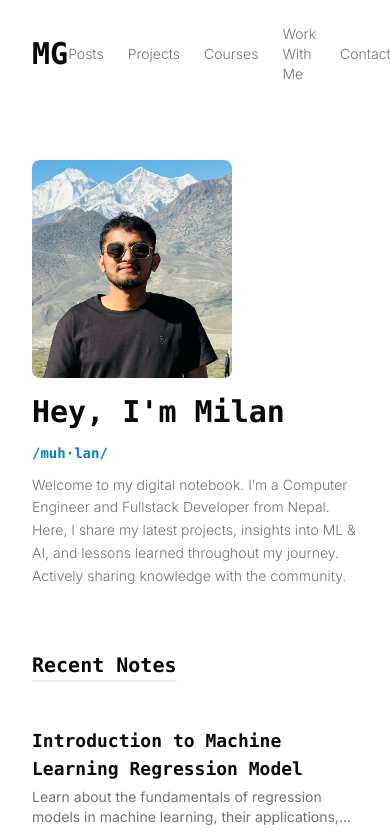
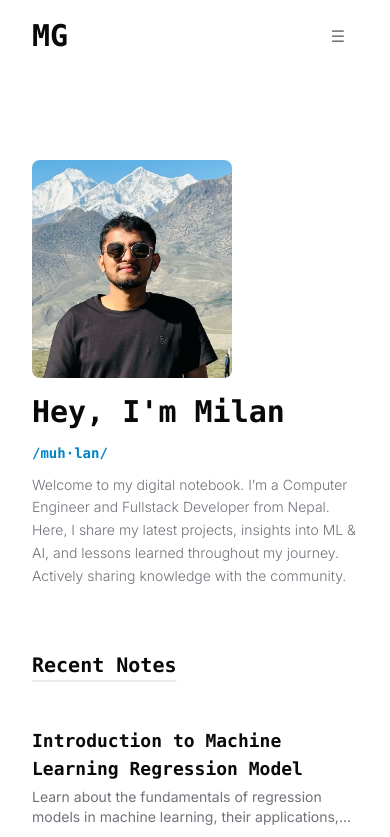
Before and after one commit to themilang/DigitalNotebook, a Next.js app: page / in a window 390 px wide. Shown: the top 837 px of the page. Built offline with nearby package versions, Linux system fonts and the light colour scheme; no server answers; a web font is replaced by a local one.

Commit message:
hamburger

```diff
--- a/components/header.tsx
+++ b/components/header.tsx
@@ -1,17 +1,46 @@
+"use client"
 import Link from 'next/link'
 import { ThemeToggle } from './theme-toggle'
+import { useState } from 'react'
 
 export default function Header() {
+  const [isMenuOpen, setIsMenuOpen] = useState(false)
+
+  const toggleMenu = () => {
+    setIsMenuOpen(!isMenuOpen)
+  }
+
   return (
-    <header className='fixed inset-x-0 top-0 z-50 bg-background/75 py-6 backdrop-blur-sm'>
+    <header className='fixed inset-x-0 top-0 z-50 bg-background/75 py-4 backdrop-blur-sm'>
       <nav className='container flex max-w-3xl items-center justify-between'>
+        {/* Logo */}
         <div>
           <Link href='/' className='font-mono text-3xl font-extrabold'>
             MG
           </Link>
         </div>
 
-        <ul className='flex items-center gap-6 text-sm font-light text-muted-foreground sm:gap-10'>
+        {/* Hamburger Menu for Mobile */}
+        <div className='sm:hidden'>
+          <button
+            onClick={toggleMenu}
+            className='flex items-center justify-center w-10 h-10 text-muted-foreground hover:text-foreground'
+            aria-label='Toggle navigation menu'
+          >
+            {isMenuOpen ? (
+              <span>&times;</span> /* Close Icon */
+            ) : (
+              <span>&#9776;</span> /* Hamburger Icon */
+            )}
+          </button>
+        </div>
+
+        {/* Navigation Links */}
+        <ul
+          className={`absolute sm:static top-16 left-0 w-full sm:w-auto bg-background sm:bg-transparent sm:flex flex-col sm:flex-row items-center sm:gap-10 text-sm font-light text-muted-foreground transition-all duration-300 ${
+            isMenuOpen ? 'block text-right -ml-12 p-6  bg-blur-lg -mt-3 ' : 'hidden sm:block'
+          }`}
+        >
           <li className='transition-colors hover:text-foreground'>
             <Link href='/posts'>Posts</Link>
           </li>
@@ -29,7 +58,8 @@ export default function Header() {
           </li>
         </ul>
 
-        <div>
+        {/* Theme Toggle */}
+        <div className='hidden sm:block'>
           <ThemeToggle />
         </div>
       </nav>
```
